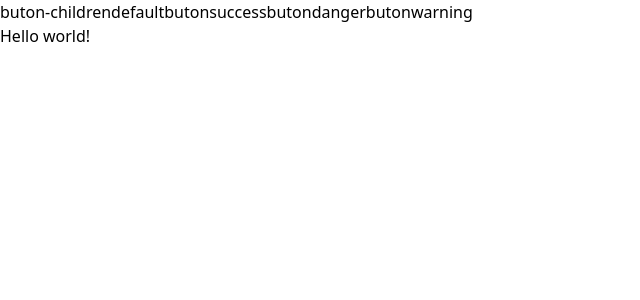
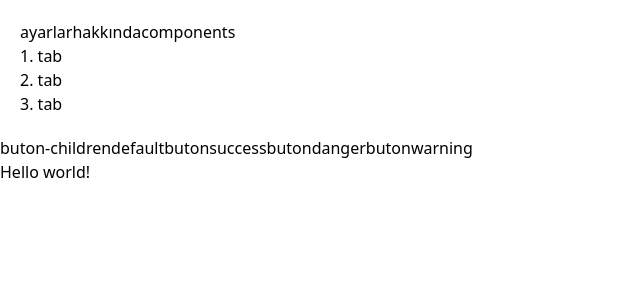
Before and after one commit to serhatsel1/protourk-react-starter-kit, a React (Vite) app: page / in a window 1280 px wide. Shown: the top 300 px of the page, without its empty margins (0-640 px from the left). Built offline with nearby package versions, Linux system fonts and the light colour scheme.

Commit message:
components tab örneği

```diff
--- a/src/App.jsx
+++ b/src/App.jsx
@@ -1,11 +1,17 @@
 import Button from "./components/Button";
+import Tab from "./components/Tab";
 
 function App() {
   return (
     <>
-      <Button>
-        buton-children
-      </Button>
+      <div style={{ padding: 20 }}>
+        <Tab activeTab={1}>
+          <Tab.Panel title="ayarlar">1. tab</Tab.Panel>
+          <Tab.Panel title="hakkında">2. tab</Tab.Panel>
+          <Tab.Panel title="components">3. tab</Tab.Panel>
+        </Tab>
+      </div>
+      <Button>buton-children</Button>
       <Button text="buton" variant="success" />
       <Button text="buton" variant="danger" />
       <Button text="buton" variant="warning" />
--- /dev/null
+++ b/src/components/Tab.jsx
@@ -0,0 +1,20 @@
+const Tab = ({ children, activeTab }) => {
+  console.log("props", children);
+
+  return (
+    <div>
+      <nav>
+        {children.map((child, index) => (
+          <button className={activeTab === index ? "bg-blue-200": "bg-gray-300"} key={index}>{child.props.title} </button>
+        ))}
+      </nav>
+      {children}{" "}
+    </div>
+  );
+};
+
+Tab.Panel = ({ children }) => {
+  return <div>{children}</div>;
+};
+
+export default Tab;
```
